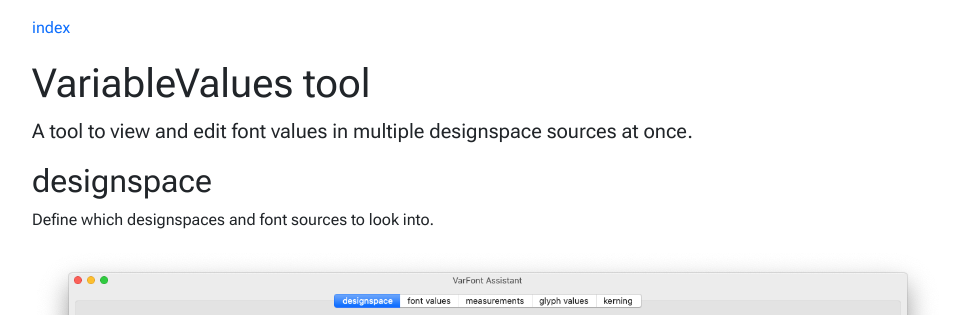
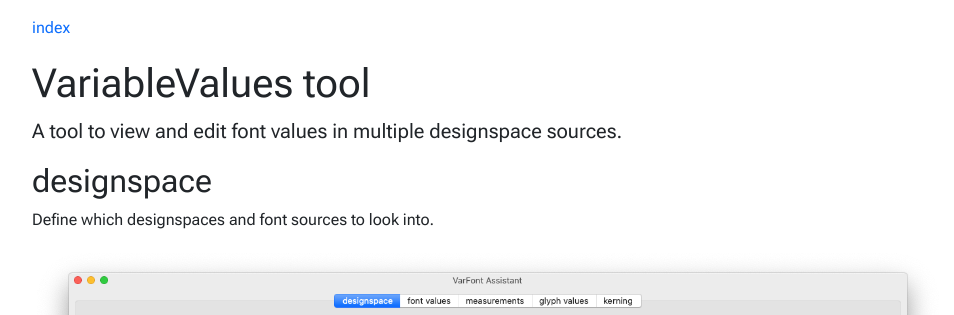
Before and after one commit to googlefonts/fb-variable-values, a Jekyll site: the page built from docs/variable-values-tool.md, in a window 1280 px wide and 900 px high. Shown: the top 315 px of the window, without its empty margins (152-1106 px from the left). Built offline with Jekyll 4.4.1, drawn with Linux system fonts in a browser that asks for light colours; nearby versions of some CDN libraries.

Commit message:
small edits to the docs

```diff
--- a/docs/variable-values-tool.md
+++ b/docs/variable-values-tool.md
@@ -3,7 +3,7 @@
 layout : default
 ---
 
-A tool to view and edit font values in multiple designspace sources at once.
+A tool to view and edit font values in multiple designspace sources.
 {: .lead}
 
 
@@ -28,7 +28,6 @@
   *Select which sources to collect values from.*
 
 
-
 font values
 -----------
 
@@ -45,11 +44,10 @@
 values
 : ^
   Values and visualization of the selected font attribute across all selected sources.
-  Double-click individual values to edit.
+  *Double-click individual values to edit.*
 
 save
 : Click the button to save the edited values back into the fonts.
-
 
 
 measurements
@@ -73,7 +71,6 @@
 
 load
 : Click the button to collect values from the fonts and display them in the UI.
-
 
 
 glyph values
@@ -101,7 +98,6 @@
 : Click the button to save the edited values back into the fonts.
 
 
-
 kerning
 -------
 
```
Also changed, not shown: docs/index.md (+1 -1 lines), docs/changelog.md.
